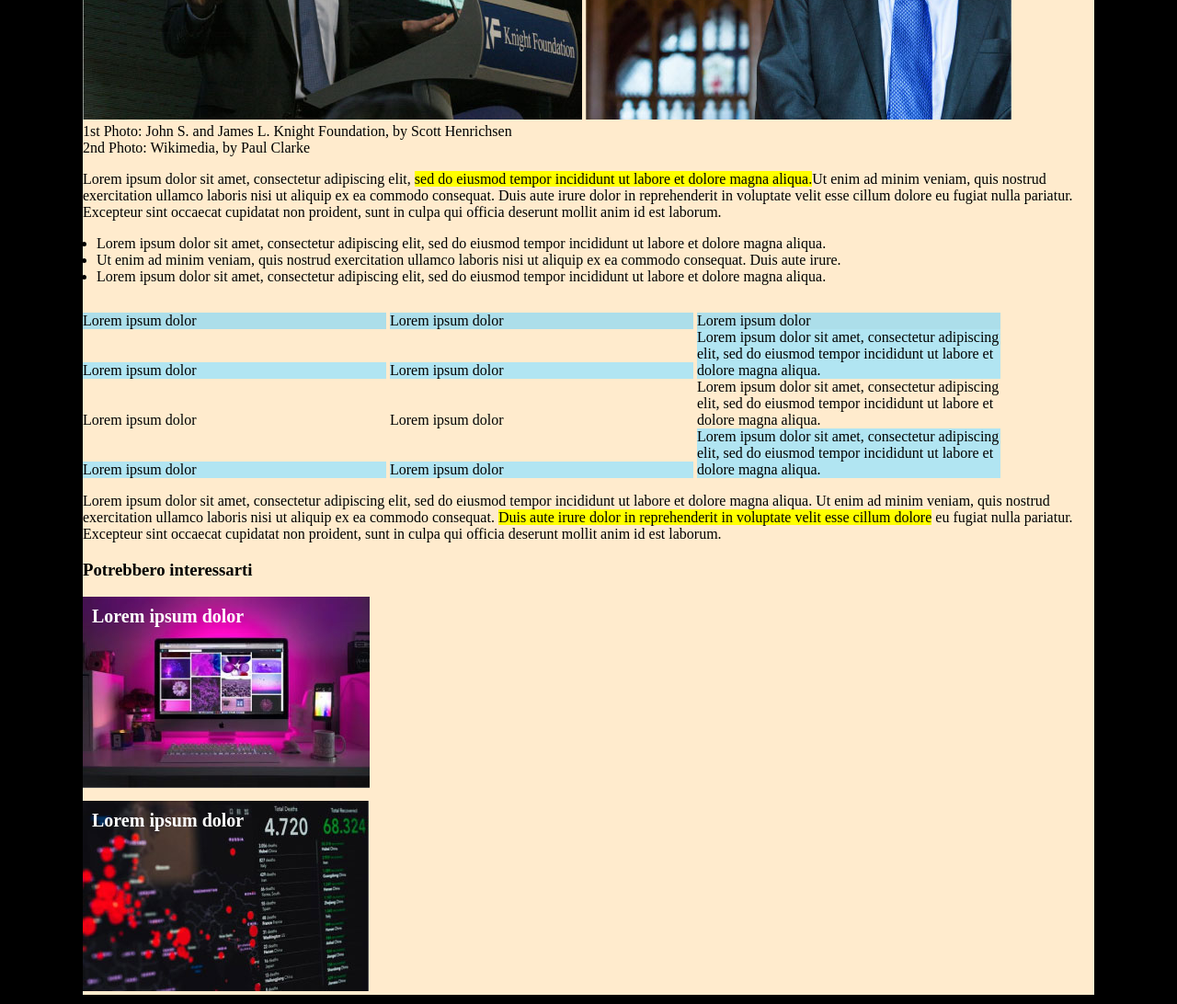
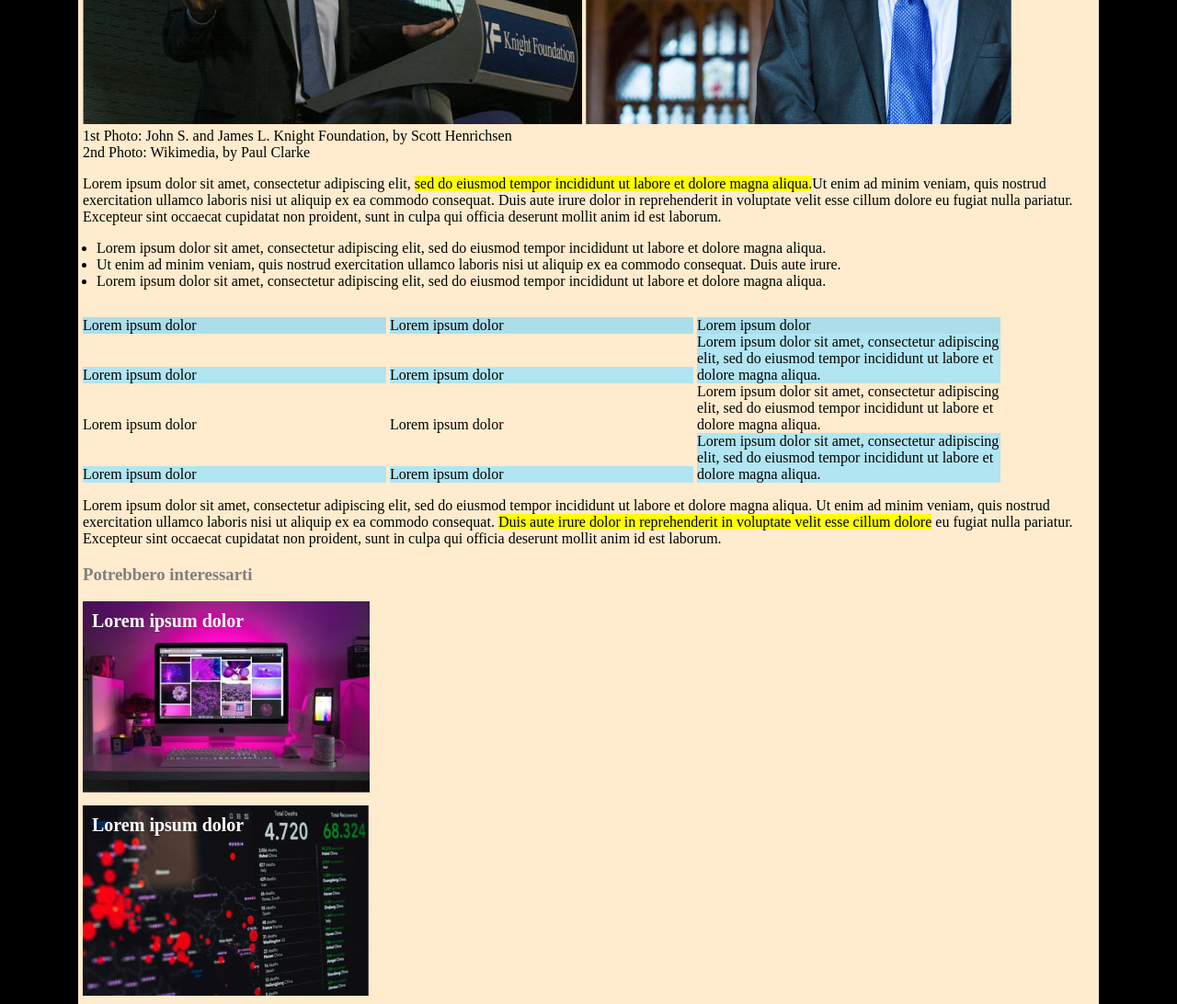
Before and after one commit to NeriEroi/html-css-booleaner, a plain HTML site: page index.html in a window 1280 px wide. Shown: the part 600-1692 px from the top of the page at 92% size. Drawn offline with Linux system fonts and the light colour scheme.

Commit message:
modifiche h3 e padding

```diff
--- a/css/style.css
+++ b/css/style.css
@@ -6,10 +6,11 @@ body {
     width: 1100px;
     margin: auto;
     background-color: blanchedalmond;
+    padding: 5px;
 }
 
 .image.container {
-    width: 1100px;
+    width: 100%;
     height: 200px;
     background-image: url("../img/pattern.png");
     background-size: contain;
@@ -21,7 +22,6 @@ body {
     width: 200px;
     height: 230px;
     padding-top: 130px;
-
 }
 
 .title.container img {
@@ -74,6 +74,10 @@ ul {
     margin-top: 30px;
 }
 
+h3 {
+    color: grey;
+}
+
 .photo {
     position: relative;
 }
```
